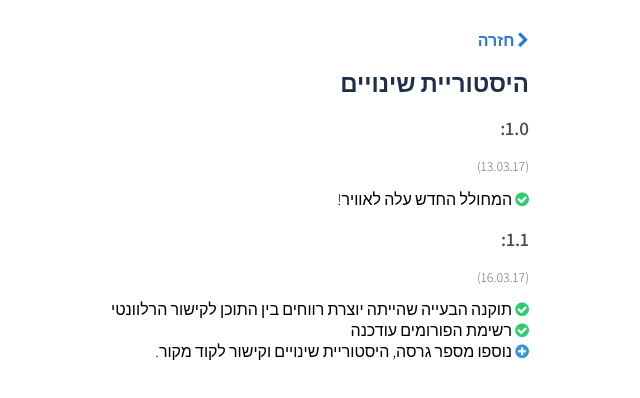
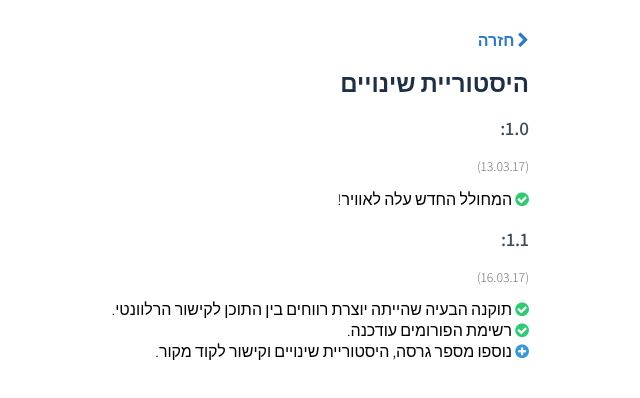
Before and after one commit to FxPContent/fxp-content-generator, a plain HTML site: page changelog.html in a window 1280 px wide. Shown: the full height of the page, 511-1151 px from the left. Drawn offline with Linux system fonts and the light colour scheme.

Commit message:
Minor proofreading fixes

```diff
--- a/changelog.html
+++ b/changelog.html
@@ -32,8 +32,8 @@
 				<p class="date">
 					(16.03.17)
 				</p>
-				<i class="fa fa-check-circle" aria-hidden="true"></i> תוקנה הבעייה שהייתה יוצרת רווחים בין התוכן לקישור הרלוונטי<br>
-				<i class="fa fa-check-circle" aria-hidden="true"></i> רשימת הפורומים עודכנה<br>
+				<i class="fa fa-check-circle" aria-hidden="true"></i> תוקנה הבעיה שהייתה יוצרת רווחים בין התוכן לקישור הרלוונטי.<br>
+				<i class="fa fa-check-circle" aria-hidden="true"></i> רשימת הפורומים עודכנה.<br>
 				<i class="fa fa-plus-circle" aria-hidden="true"></i> נוספו מספר גרסה, היסטוריית שינויים וקישור לקוד מקור.<br>
 			</p>
 		</div>
```
